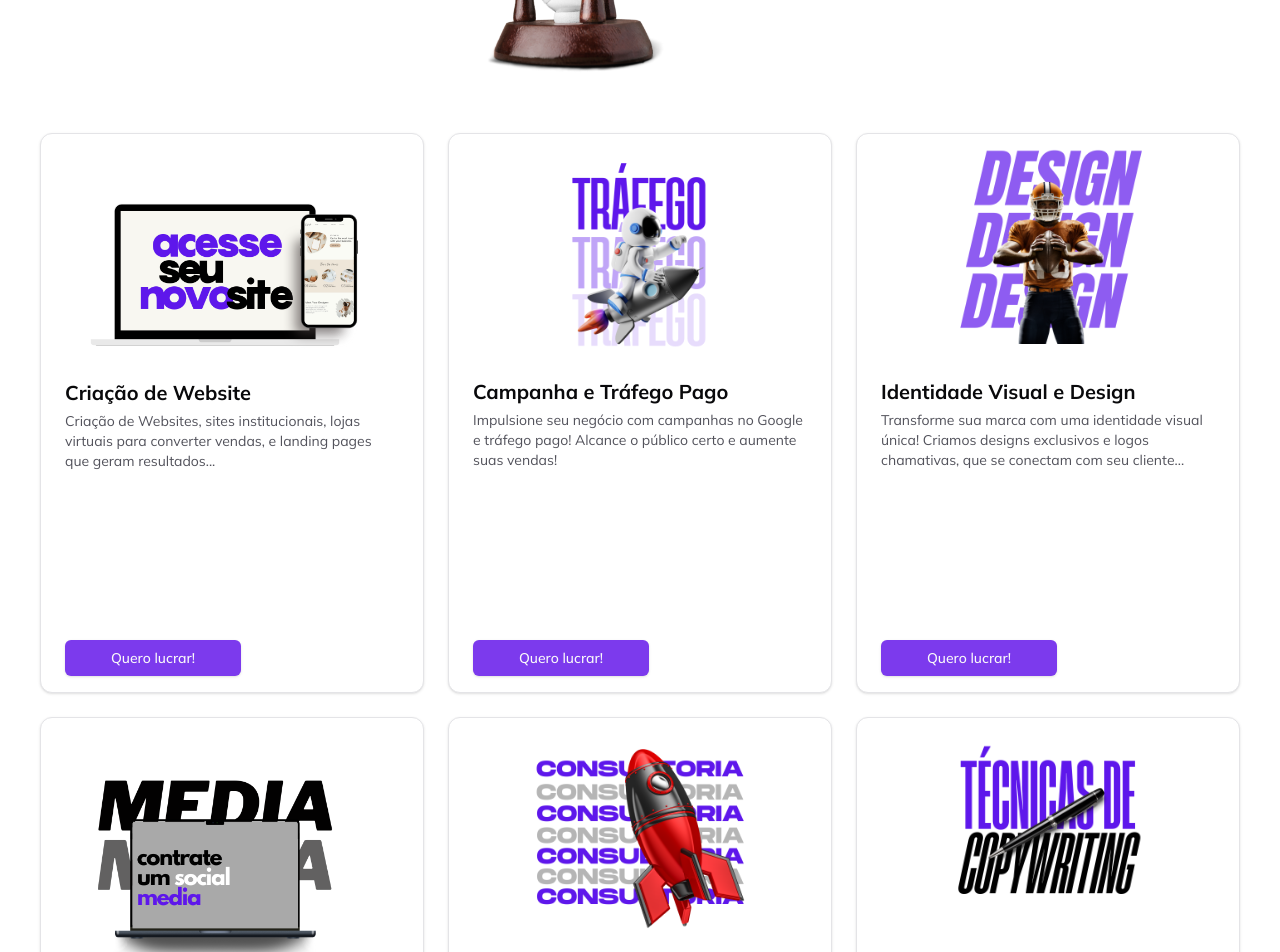
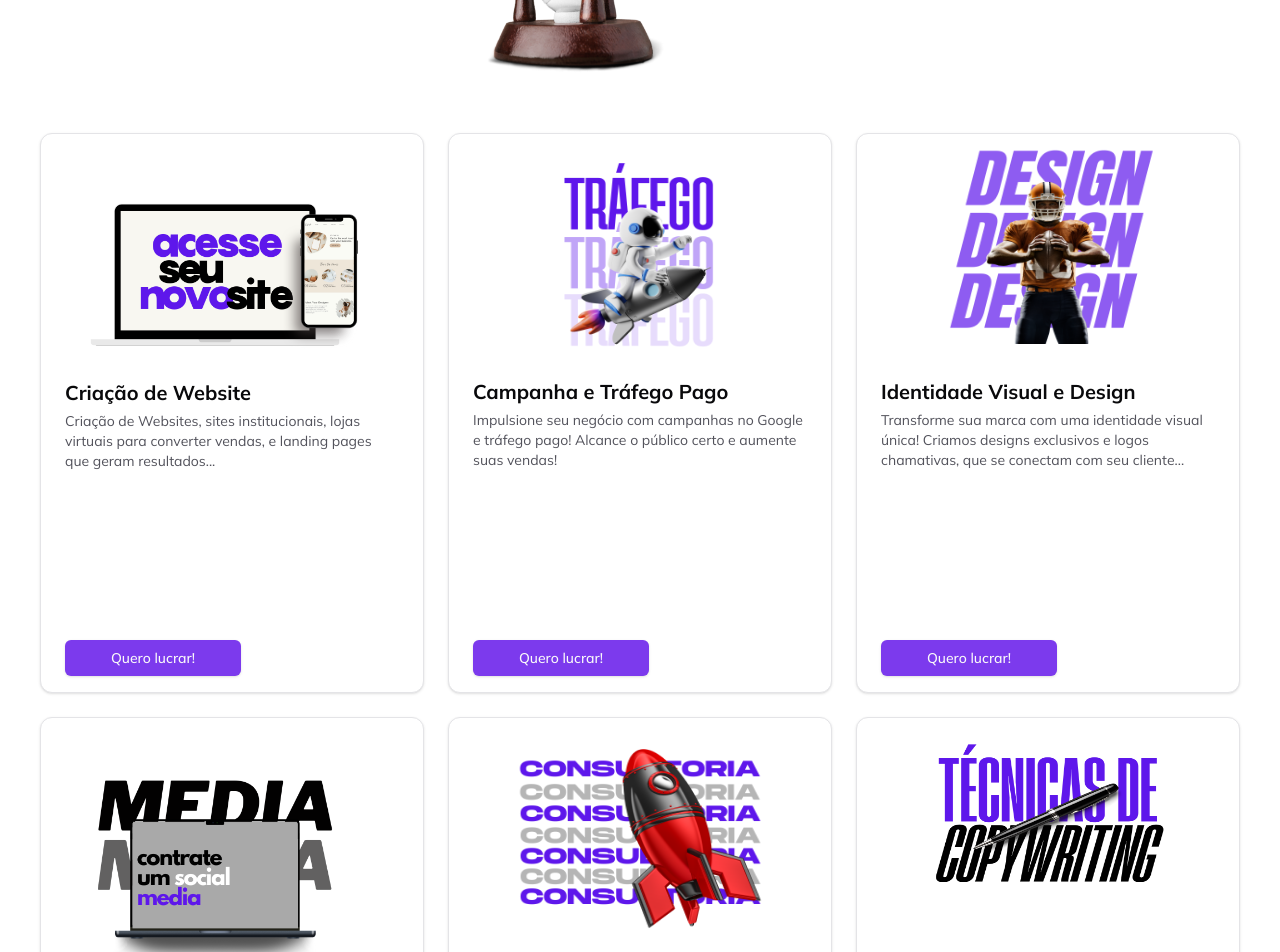
Before and after one commit to barretodev1/bold_saas, a Next.js app: page / in a window 1280 px wide. Shown: the part 1640-2592 px from the top of the page. Built offline with nearby package versions, Linux system fonts and the light colour scheme.

Commit message:
fix: resolve a eslint bug

```diff
--- a/app/_components/card-service-item.tsx
+++ b/app/_components/card-service-item.tsx
@@ -36,7 +36,7 @@ const ComponentService = () => {
       <Card className="relative w-96 h-[72vh] md:h-[70vh]">
         <CardContent>
           <div className="top-0 mb-5 flex justify-center">
-            <img src="/trafego.png" alt="trafego pago" className="h-56" />
+            <Image src="/trafego.png" alt="trafego pago" className="h-56" width={250} height={400}/>
           </div>
 
           <div className="flex flex-col">
@@ -55,7 +55,7 @@ const ComponentService = () => {
       <Card className="relative w-96 h-[72vh] md:h-[70vh]">
         <CardContent>
           <div className="top-0 mb-5 flex justify-center">
-            <img src="/design.png" alt="website" className="h-56" />
+            <Image src="/design.png" alt="website" className="h-56" width={250} height={400}/>
           </div>
 
           <div className="flex flex-col">
@@ -99,7 +99,7 @@ const ComponentService = () => {
       <Card className="relative w-96 h-[72vh] md:h-[70vh]">
         <CardContent>
           <div className="top-0 mb-1 flex justify-center mt-4">
-            <img src="/consult.png" alt="trafego pago" className="h-56" />
+            <Image src="/consult.png" alt="trafego pago" className="h-56" width={260} height={300} />
           </div>
 
           <div className="flex flex-col">
@@ -117,7 +117,7 @@ const ComponentService = () => {
       <Card className="relative w-96 h-[72vh] md:h-[70vh]">
         <CardContent>
           <div className="top-0 mb-5 flex justify-center h-56">
-            <img src="/copy.png" alt="website" className="h-60" />
+            <Image src="/copy.png" alt="website" width={300} height={400}/>
           </div>
 
           <div className="flex flex-col">
--- a/app/page.tsx
+++ b/app/page.tsx
@@ -1,6 +1,5 @@
 "use client";
 
-import { useEffect } from "react";
 import HeaderComponent from "@/app/_components/header";
 import Image from "next/image";
 import { Button } from "./_components/ui/button";
```
